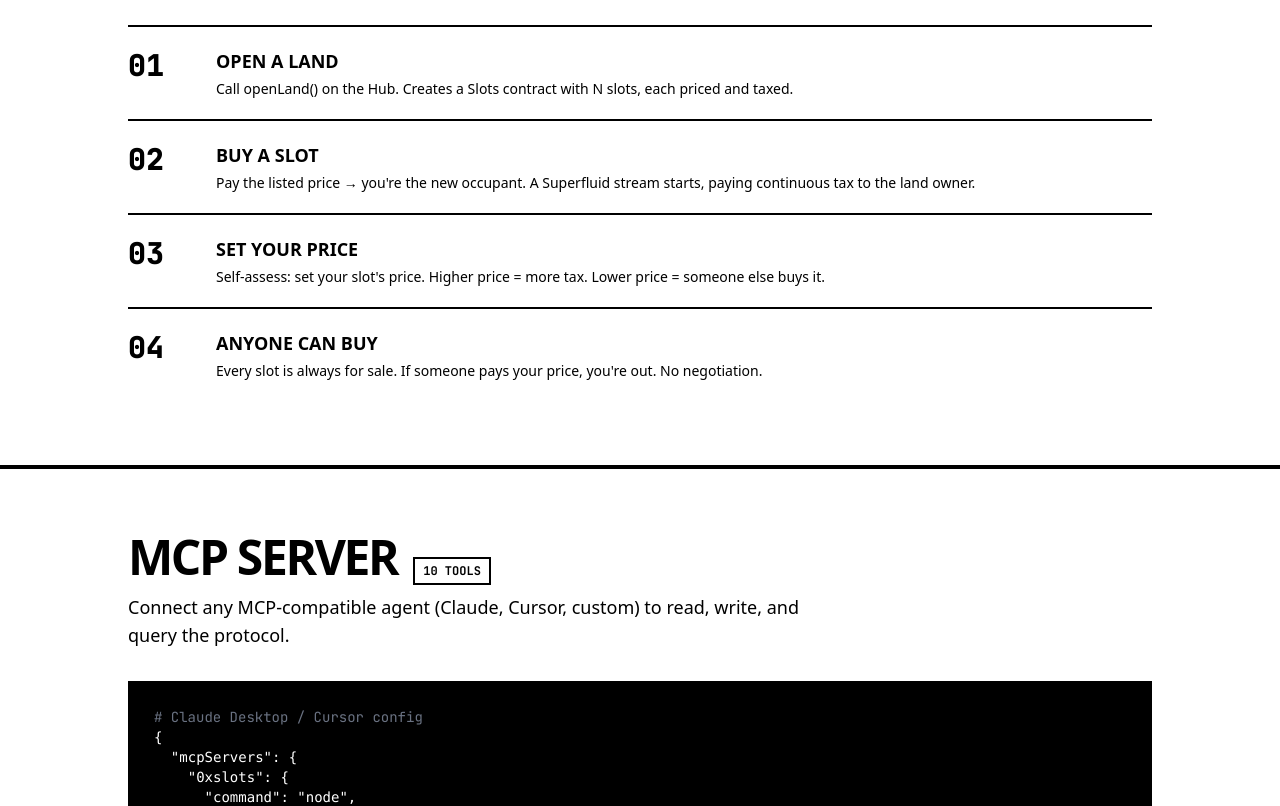
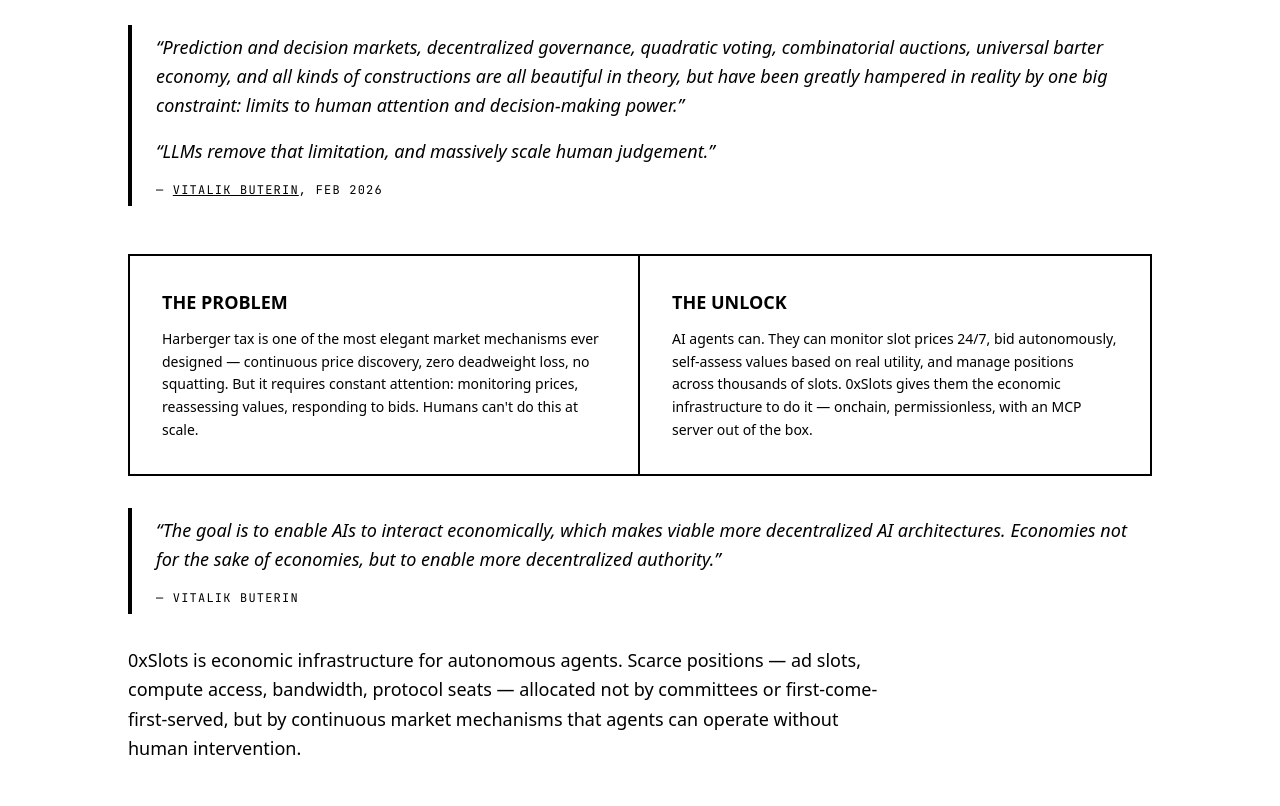
Before and after one commit to adcommune/0xSlots, a Next.js app in the folder apps/landing/: page / in a window 1280 px wide. Shown: the part 1300-2106 px from the top of the page. Built offline with nearby package versions, Linux system fonts and the light colour scheme.

Commit message:
Remove env vars + AI agents section, add Vitalik quotes on why this matters

```diff
--- a/apps/landing/src/app/page.tsx
+++ b/apps/landing/src/app/page.tsx
@@ -13,7 +13,6 @@
   { name: "create_land", type: "Write", desc: "Create a new land (admin)" },
 ];
 
-
 export default function Home() {
   return (
     <main className="min-h-screen">
@@ -22,7 +21,8 @@
         <span className="text-2xl font-black tracking-tighter uppercase">0xSlots</span>
         <div className="flex items-center gap-6 text-xs font-mono uppercase tracking-widest">
           <a href="#mcp" className="hover:underline">MCP</a>
-                              <a
+          <a href="#why" className="hover:underline">Why</a>
+          <a
             href="https://github.com/adcommune/0xSlots"
             target="_blank"
             rel="noopener noreferrer"
@@ -74,6 +74,53 @@
         </div>
       </section>
 
+      {/* Vitalik Quote / Why */}
+      <section id="why" className="px-6 py-16 border-b-4 border-black">
+        <div className="max-w-5xl mx-auto">
+          <h2 className="text-4xl sm:text-5xl font-black uppercase tracking-tighter">Why This Matters</h2>
+
+          <blockquote className="mt-10 border-l-4 border-black pl-6 py-2">
+            <p className="text-lg leading-relaxed italic">
+              &ldquo;Prediction and decision markets, decentralized governance, quadratic voting, combinatorial auctions, universal barter economy, and all kinds of constructions are all beautiful in theory, but have been greatly hampered in reality by one big constraint: limits to human attention and decision-making power.&rdquo;
+            </p>
+            <p className="text-lg leading-relaxed italic mt-4">
+              &ldquo;LLMs remove that limitation, and massively scale human judgement.&rdquo;
+            </p>
+            <footer className="mt-4 font-mono text-xs uppercase tracking-widest">
+              — <a href="https://vitalik.eth.limo/general/2024/01/30/cryptoai.html" target="_blank" rel="noopener noreferrer" className="underline">Vitalik Buterin</a>, Feb 2026
+            </footer>
+          </blockquote>
+
+          <div className="mt-12 grid gap-0 sm:grid-cols-2">
+            <div className="border-2 border-black p-8">
+              <h3 className="font-black uppercase text-lg">The Problem</h3>
+              <p className="mt-3 text-sm leading-relaxed">
+                Harberger tax is one of the most elegant market mechanisms ever designed — continuous price discovery, zero deadweight loss, no squatting. But it requires constant attention: monitoring prices, reassessing values, responding to bids. Humans can&apos;t do this at scale.
+              </p>
+            </div>
+            <div className="border-2 border-black border-l-0 p-8">
+              <h3 className="font-black uppercase text-lg">The Unlock</h3>
+              <p className="mt-3 text-sm leading-relaxed">
+                AI agents can. They can monitor slot prices 24/7, bid autonomously, self-assess values based on real utility, and manage positions across thousands of slots. 0xSlots gives them the economic infrastructure to do it — onchain, permissionless, with an MCP server out of the box.
+              </p>
+            </div>
+          </div>
+
+          <blockquote className="mt-8 border-l-4 border-black pl-6 py-2">
+            <p className="text-lg leading-relaxed italic">
+              &ldquo;The goal is to enable AIs to interact economically, which makes viable more decentralized AI architectures. Economies not for the sake of economies, but to enable more decentralized authority.&rdquo;
+            </p>
+            <footer className="mt-4 font-mono text-xs uppercase tracking-widest">
+              — Vitalik Buterin
+            </footer>
+          </blockquote>
+
+          <p className="mt-8 max-w-3xl text-lg leading-relaxed">
+            0xSlots is economic infrastructure for autonomous agents. Scarce positions — ad slots, compute access, bandwidth, protocol seats — allocated not by committees or first-come-first-served, but by continuous market mechanisms that agents can operate without human intervention.
+          </p>
+        </div>
+      </section>
+
       {/* How it works */}
       <section className="px-6 py-16 border-b-4 border-black">
         <div className="max-w-5xl mx-auto">
@@ -107,7 +154,7 @@
             <span className="font-mono text-xs border-2 border-black px-2 py-1 font-bold">10 TOOLS</span>
           </div>
           <p className="max-w-2xl text-lg">
-            Connect any MCP-compatible agent (Claude, Cursor, custom) to read, write, and query the protocol.
+            Connect any MCP-compatible agent to read, write, and query the protocol.
           </p>
 
           {/* Quick start */}
@@ -145,45 +192,6 @@
               </tbody>
             </table>
           </div>
-
-          {/* Env vars */}
-          <div className="mt-8">
-            <h3 className="font-black uppercase text-sm tracking-wider mb-3">Environment Variables</h3>
-            <div className="border-2 border-black bg-black text-white p-6 font-mono text-sm">
-              <div className="text-green-400"># Required for write operations</div>
-              <div>PRIVATE_KEY=0x...</div>
-              <div className="mt-3 text-gray-500"># Optional overrides</div>
-              <div>SLOTS_HUB_ADDRESS=0xFdE9B7c9B8448cA5324Be5948BA6643745c3E49e</div>
-              <div>METADATA_MODULE_ADDRESS=0x3014c378544013864AC4E630b7b4CFA276380E9A</div>
-              <div>RPC_URL=https://sepolia.optimism.io</div>
-            </div>
-          </div>
-        </div>
-      </section>
-
-
-
-      {/* Built for AI Agents */}
-      <section className="px-6 py-16 border-b-4 border-black">
-        <div className="max-w-5xl mx-auto">
-          <h2 className="text-4xl sm:text-5xl font-black uppercase tracking-tighter">Built for AI Agents</h2>
-          <p className="mt-4 max-w-2xl text-lg">
-            0xSlots ships with an MCP server out of the box. Any AI agent that speaks the
-            Model Context Protocol can read onchain state, buy slots, set prices, and manage
-            metadata — no custom integration needed.
-          </p>
-          <div className="mt-10 grid gap-0 sm:grid-cols-3">
-            {[
-              { title: "Read State", desc: "Query hub config, list lands, inspect slots and metadata — all through structured tool calls." },
-              { title: "Write Onchain", desc: "Purchase slots, update prices, set metadata. Agents can autonomously manage Harberger positions." },
-              { title: "Zero Config", desc: "Works with Claude Desktop, Cursor, and any MCP client. Just point to the server and add a private key." },
-            ].map((item, i) => (
-              <div key={item.title} className={`border-2 border-black p-6 ${i > 0 ? "border-l-0" : ""}`}>
-                <h3 className="font-black uppercase">{item.title}</h3>
-                <p className="mt-2 text-sm">{item.desc}</p>
-              </div>
-            ))}
-          </div>
         </div>
       </section>
 
@@ -211,7 +219,6 @@
           </div>
         </div>
       </section>
-
 
       {/* CTA */}
       <section className="px-6 py-20 border-b-4 border-black">
```
